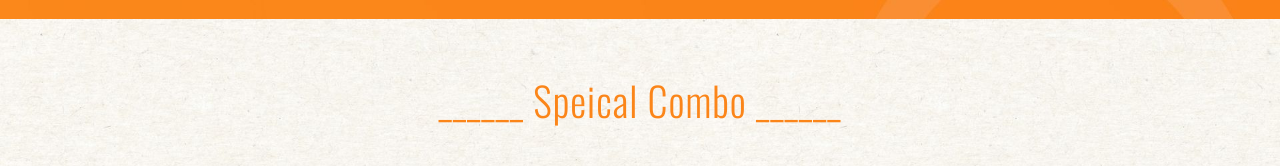
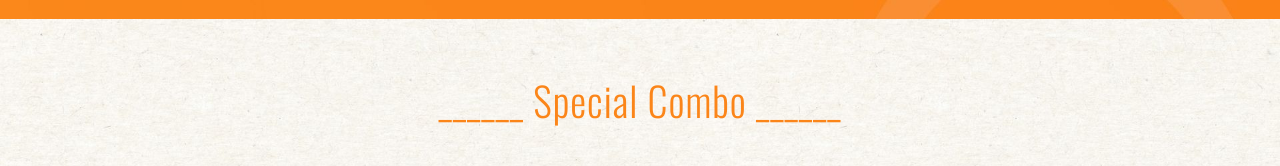
Before and after one commit to anujavk/restaurant-website, a React (Create React App) app: page / in a window 1280 px wide. Shown: the part 589-755 px from the top of the page. Built offline with nearby package versions, Linux system fonts and the light colour scheme; no server answers; a web font is replaced by a local one.

Commit message:
spelling update

```diff
--- a/src/components/Meals/ComboMeals.js
+++ b/src/components/Meals/ComboMeals.js
@@ -42,7 +42,7 @@ const ComboMeals = () => {
 
     return (
         <div className={classes.outerDiv}>
-            <div className={classes.title}>______ Speical Combo ______</div>
+            <div className={classes.title}>______ Special Combo ______</div>
             <section className={classes.main}>
                 <button className={classes.arrowBtn} onClick={scrollLeftHandler}>
                     <IoIosArrowDropleftCircle />
```
